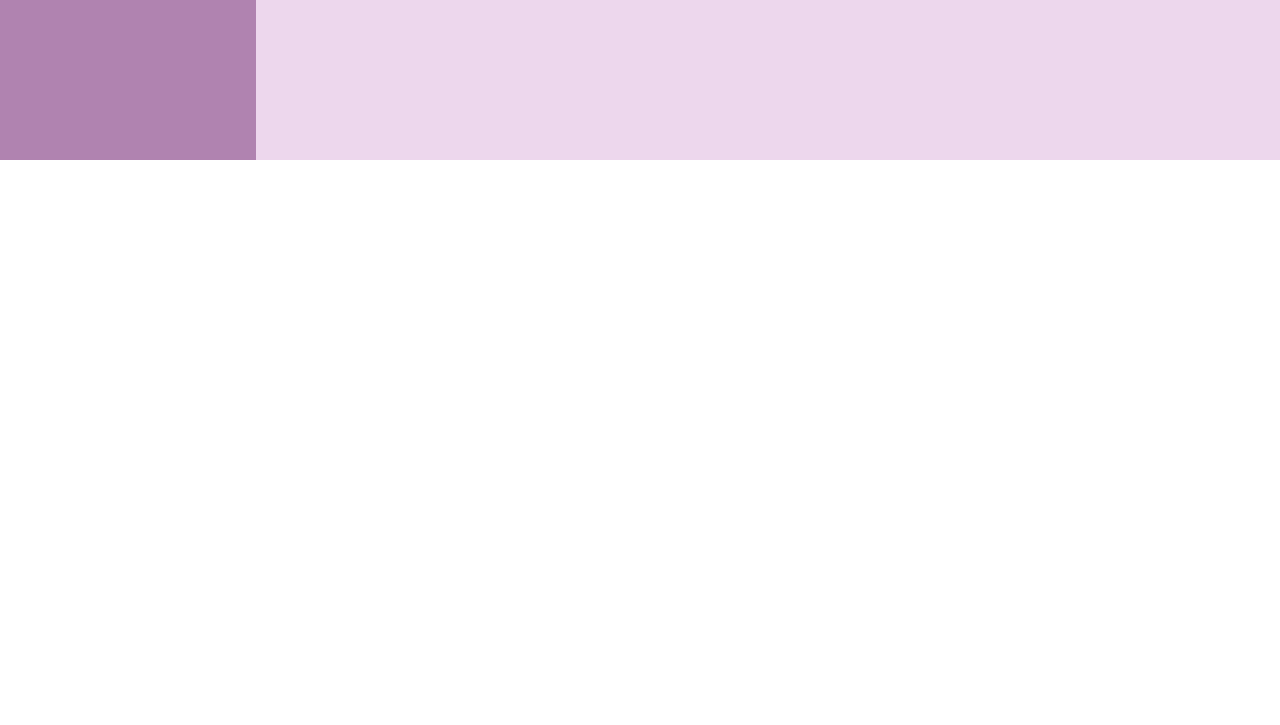
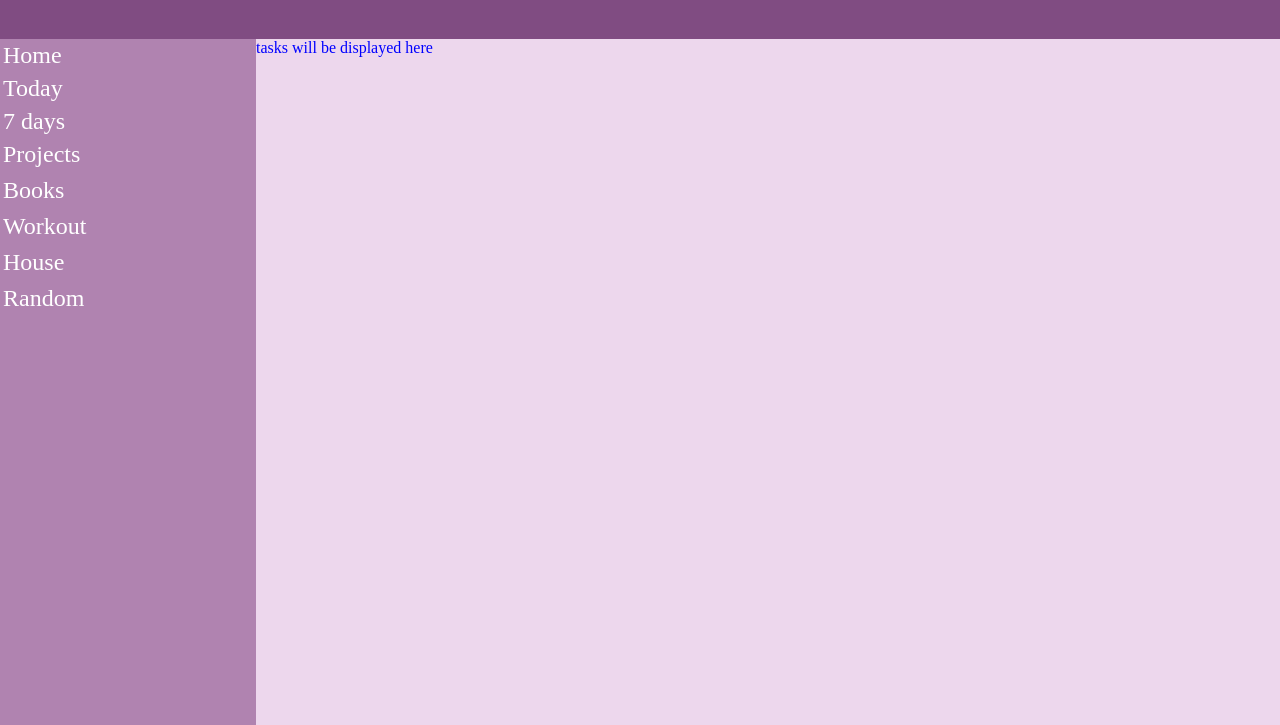
Before and after one commit to shinymayo/to-do-list, a website built with webpack: page index.html in a window 1280 px wide. Shown: the part 75-800 px from the top of the page. Built offline with nearby package versions, Linux system fonts and the light colour scheme.

Commit message:
Add mini projects

```diff
--- a/src/index.js
+++ b/src/index.js
@@ -46,7 +46,7 @@ function createPageItems() {
     // side div
     const sideDiv = document.createElement("div");
     sideDiv.classList.add("side");
-    sideDiv.textContent = "Projects";
+    // sideDiv.textContent = "Projects";
     mainDiv.appendChild(sideDiv);
     createTaskFolders();
 
--- a/src/style.css
+++ b/src/style.css
@@ -14,7 +14,8 @@ body {
   padding: 0;
   display: grid;
   grid-template-columns: 1fr 2fr 2fr;
-  grid-template-rows: 1fr 4fr;
+  grid-template-rows: 1fr 6fr;
+  height: 100vh;
 }
 
 .top {
@@ -30,12 +31,29 @@ body {
   background-color: #B083B0;
   color: rgb(255, 255, 255);
   font-size: 1.5em;
+
+  /* display: flex;
+  justify-content: flex-start;
+  align-items: space-around; */
+  display: flex;
+  align-items: stretch;
+  justify-content: flex-start;
+  flex-direction: column;
 }
 .tasks {
   grid-column: 2 / 4;
   grid-row: 2 / 4;
   background-color: rgb(237, 215, 237);
+  color: blue;
   /* #2C1E25 --- can be the color for the text
   #D1B0D2 -- color for the outline
   #C094BD --- color for highlight? */
 }
+
+.sidebar-task-folder {
+  padding: 3px;
+}
+
+.mini-sidebar-task-folder {
+  padding: 6px 3px 3px 3px;
+}
--- a/src/taskFolders.js
+++ b/src/taskFolders.js
@@ -1,16 +1,49 @@
 function createTaskFolders() {
+    //select the side bar div
+    const sidebar = document.querySelector(".side");
     //Home
     const home = document.createElement("div");
     home.textContent = "Home";
+    home.classList.add("sidebar-task-folder");
+    sidebar.appendChild(home);
     //today
     const today = document.createElement("div");
     today.textContent = "Today";
+    today.classList.add("sidebar-task-folder");
+    sidebar.appendChild(today);
     //next 7 days
     const sevenDays = document.createElement("div");
     sevenDays.textContent = "7 days";
+    sevenDays.classList.add("sidebar-task-folder");
+    sidebar.appendChild(sevenDays);
     // projects
     const projects = document.createElement("div");
     projects.textContent = "Projects";
+    projects.classList.add("sidebar-task-folder");
+    sidebar.appendChild(projects);
+
+
+
+    // mini projects
+    const booksProject = document.createElement("div");
+    booksProject.textContent = "Books";
+    booksProject.classList.add("mini-sidebar-task-folder");
+    sidebar.appendChild(booksProject);
+
+    const workoutProject = document.createElement("div");
+    workoutProject.textContent = "Workout";
+    workoutProject.classList.add("mini-sidebar-task-folder");
+    sidebar.appendChild(workoutProject);
+
+    const houseProject = document.createElement("div");
+    houseProject.textContent = "House";
+    houseProject.classList.add("mini-sidebar-task-folder");
+    sidebar.appendChild(houseProject);
+
+    const randomProjects = document.createElement("div");
+    randomProjects.textContent = "Random";
+    randomProjects.classList.add("mini-sidebar-task-folder");
+    sidebar.appendChild(randomProjects);
 }
 
 export default createTaskFolders;
```
Also changed, not shown: 1 other file.
